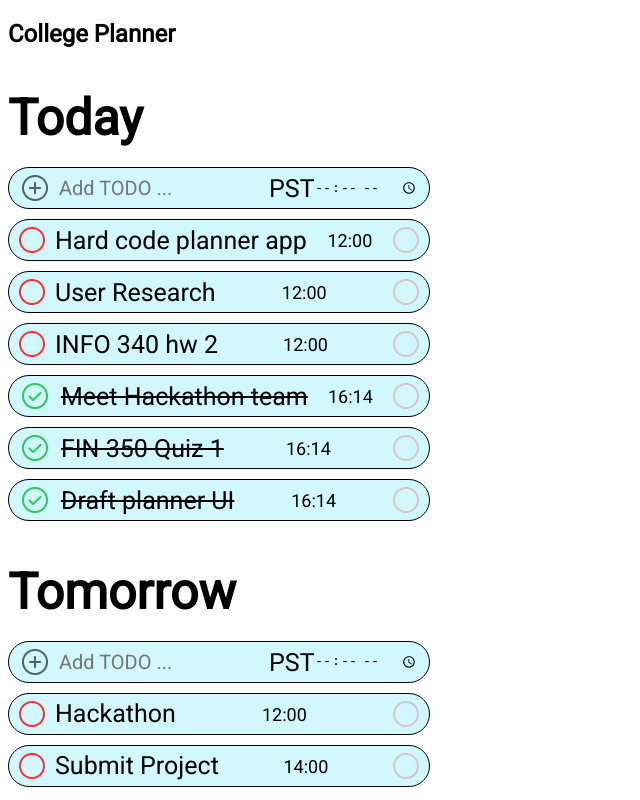
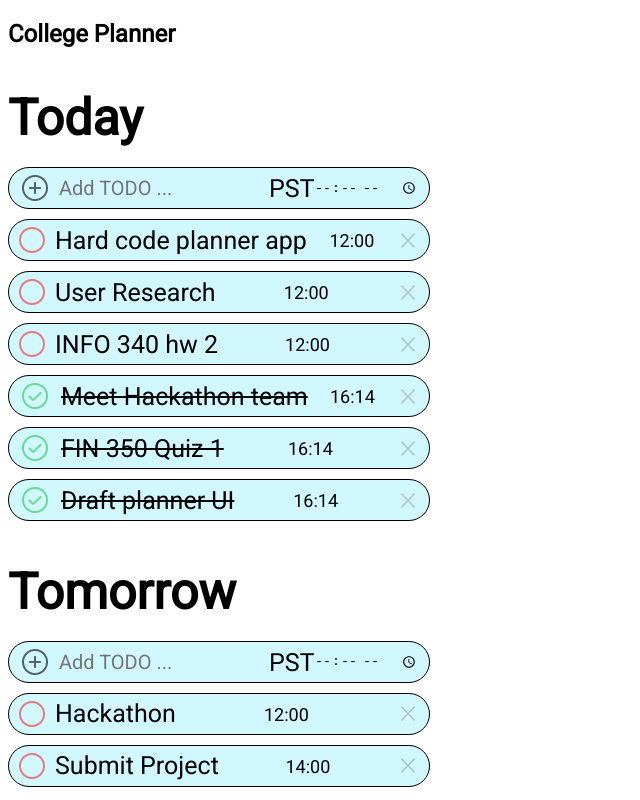
Before and after one commit to Gyangle/Event-Planner, a plain HTML site: page index.html in a window 1280 px wide. Shown: the whole page, without its empty margins (0-640 px from the left). Drawn offline with Linux system fonts and the light colour scheme.

Commit message:
changed corssed icons

```diff
--- a/CollegePlanner.css
+++ b/CollegePlanner.css
@@ -59,12 +59,12 @@ input:focus {
 #addList {
   opacity: 0.6;
 }
-.deleteBox:hover, #addList:hover {
+.deleteBox:hover, #addList:hover, .checkCircle:hover {
   opacity: 0.8;
 }
 
 .checkCircle {
-  opacity: 0.8;
+  opacity: 0.5;
 }
 
 .crossed {
--- a/CollegePlanner.js
+++ b/CollegePlanner.js
@@ -32,7 +32,7 @@
   function createNewbox(newEvent) {
     let newDiv = gen('div');
     let newP = gen('p');
-    console.log(newP)
+    console.log(newEvent.length)
     newP.textContent = newEvent;
     newDiv.classList.add('event');
     let circle = generateCheckCircle("red_circle");
@@ -46,7 +46,7 @@
     newDiv.appendChild(newP);
     newDiv.appendChild(time);
     newDiv.appendChild(delectCircle);
-    if (newP.length > 0) {
+    if (newEvent.length > 0) {
       id('todayList').appendChild(newDiv);
     }
   }
@@ -54,7 +54,7 @@
   // generate the delete circle at the end of each task
   function genereateDeleteCircle() {
     let img = gen('img');
-    img.src = TODOLISTURL + 'red_circle.png';
+    img.src = TODOLISTURL + 'X.png';
     img.alt = 'Event delete box';
     img.classList.add('deleteBox');
     img.addEventListener('click', deleteTask)
@@ -63,16 +63,13 @@
 
   // add actions to the check circle
   function clickCheckCircle() {
-    console.log(this.parentNode);
-    console.log(this.nextSibling);
-
     this.nextSibling.classList.add('crossed');
 
     // move to bottom of the list
     let currentDiv = this.parentNode;
     let checkedCircle = generateCheckCircle("check_circle");
     this.parentNode.replaceChild(checkedCircle, this);
-    id('finishedList').appendChild(currentDiv)
+    id('finishedList').appendChild(currentDiv);
 
   }
 
--- a/index.html
+++ b/index.html
@@ -26,21 +26,21 @@
         <img src="resource/todoList/red_circle.png" alt="Event check box" class="checkCircle">
         <p>Hard code planner app</p>
         <p class="timePTag">12:00</p>
-        <img src="resource/todoList/red_circle.png" alt="Event delete box" class="deleteBox">
+        <img src="resource/todoList/X.png" alt="Event delete box" class="deleteBox">
       </div>
 
       <div class="event">
         <img src="resource/todoList/red_circle.png" alt="Event check box" class="checkCircle">
         <p>User Research</p>
         <p class="timePTag">12:00</p>
-        <img src="resource/todoList/red_circle.png" alt="Event delete box" class="deleteBox">
+        <img src="resource/todoList/X.png" alt="Event delete box" class="deleteBox">
       </div>
 
       <div class="event">
         <img src="resource/todoList/red_circle.png" alt="Event check box" class="checkCircle">
         <p>INFO 340 hw 2</p>
         <p class="timePTag">12:00</p>
-        <img src="resource/todoList/red_circle.png" alt="Event delete box" class="deleteBox">
+        <img src="resource/todoList/X.png" alt="Event delete box" class="deleteBox">
       </div>
     </div>
 
@@ -48,19 +48,19 @@
       <div class="event">
         <img src="resource/todoList/check_circle.png" alt="Event check box" class="checkCircle">
         <p class="crossed">Meet Hackathon team</p><p class="timePTag">16:14</p>
-        <img src="resource/todoList/red_circle.png" alt="Event delete box" class="deleteBox">
+        <img src="resource/todoList/X.png" alt="Event delete box" class="deleteBox">
       </div>
 
       <div class="event">
         <img src="resource/todoList/check_circle.png" alt="Event check box" class="checkCircle">
         <p class="crossed">FIN 350 Quiz 1</p><p class="timePTag">16:14</p>
-        <img src="resource/todoList/red_circle.png" alt="Event delete box" class="deleteBox">
+        <img src="resource/todoList/X.png" alt="Event delete box" class="deleteBox">
       </div>
 
       <div class="event">
         <img src="resource/todoList/check_circle.png" alt="Event check box" class="checkCircle">
         <p class="crossed">Draft planner UI</p><p class="timePTag">16:14</p>
-        <img src="resource/todoList/red_circle.png" alt="Event delete box" class="deleteBox">
+        <img src="resource/todoList/X.png" alt="Event delete box" class="deleteBox">
       </div>
     <div>
   </section>
@@ -80,14 +80,14 @@
         <img src="resource/todoList/red_circle.png" alt="Event check box" class="checkCircle">
         <p>Hackathon   </p>
         <p class="timePTag">12:00</p>
-        <img src="resource/todoList/red_circle.png" alt="Event delete box" class="deleteBox">
+        <img src="resource/todoList/X.png" alt="Event delete box" class="deleteBox">
       </div>
 
       <div class="event">
         <img src="resource/todoList/red_circle.png" alt="Event check box" class="checkCircle">
         <p>Submit Project</p>
         <p class="timePTag">14:00</p>
-        <img src="resource/todoList/red_circle.png" alt="Event delete box" class="deleteBox">
+        <img src="resource/todoList/X.png" alt="Event delete box" class="deleteBox">
       </div>
     </div>
   </section>
```
Also changed, not shown: resource/todoList/X.png (added), resource/todoList/cancel_btn.jpg (deleted).
